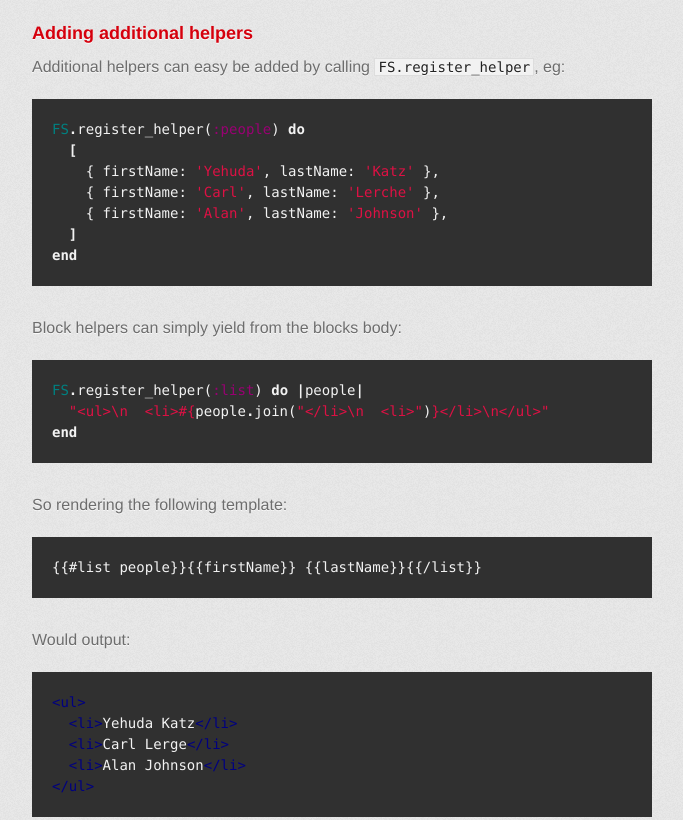
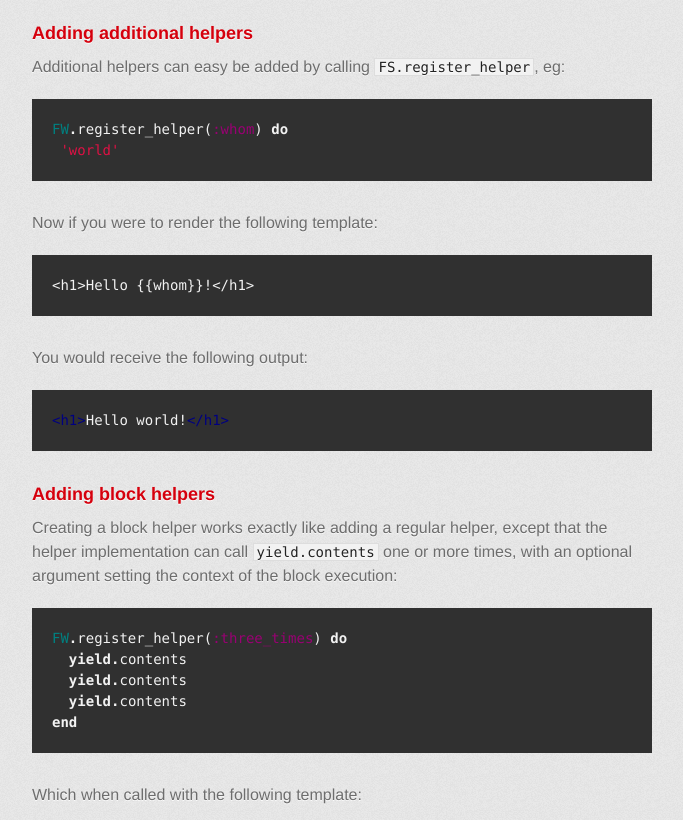
Before and after one commit to FlavourSaver/FlavourSaver, a plain HTML site: page index.html in a window 1280 px wide. Shown: the part 3080-3900 px from the top of the page, without its empty margins (298-981 px from the left). Drawn offline with Linux system fonts and the light colour scheme; a web font is replaced by a local one.

```diff
--- a/index.html
+++ b/index.html
@@ -34,10 +34,10 @@
           <h2>WAT?</h2>
 
 <p>FlavourSaver is a ruby-based implementation of the <a href="http://handlebars.js">Handlebars.js</a>
-templating language.  FlavourSaver supports Handlebars template rendering natively
-on Rails and on other frameworks (such as Sinatra) via Tilt.</p>
+templating language. FlavourSaver supports Handlebars template rendering natively on
+Rails and on other frameworks (such as Sinatra) via Tilt.</p>
 
-<p>Please use it, break it, and send issues/PR's for improvement. </p>
+<p>Please use it, break it, and send issues/PR's for improvement.</p>
 
 <h2>License</h2>
 
@@ -167,34 +167,18 @@
 
 <p>Additional helpers can easy be added by calling <code>FS.register_helper</code>, eg:</p>
 
-<div class="highlight"><pre><span class="no">FS</span><span class="o">.</span><span class="n">register_helper</span><span class="p">(</span><span class="ss">:people</span><span class="p">)</span> <span class="k">do</span>
-  <span class="o">[</span>
-    <span class="p">{</span> <span class="n">firstName</span><span class="p">:</span> <span class="s1">'Yehuda'</span><span class="p">,</span> <span class="n">lastName</span><span class="p">:</span> <span class="s1">'Katz'</span> <span class="p">},</span>
-    <span class="p">{</span> <span class="n">firstName</span><span class="p">:</span> <span class="s1">'Carl'</span><span class="p">,</span> <span class="n">lastName</span><span class="p">:</span> <span class="s1">'Lerche'</span> <span class="p">},</span>
-    <span class="p">{</span> <span class="n">firstName</span><span class="p">:</span> <span class="s1">'Alan'</span><span class="p">,</span> <span class="n">lastName</span><span class="p">:</span> <span class="s1">'Johnson'</span> <span class="p">},</span>
-  <span class="o">]</span>
-<span class="k">end</span>
+<div class="highlight"><pre><span class="no">FW</span><span class="o">.</span><span class="n">register_helper</span><span class="p">(</span><span class="ss">:whom</span><span class="p">)</span> <span class="k">do</span>
+ <span class="s1">'world'</span>
 </pre></div>
 
-<p>Block helpers can simply yield from the blocks body:</p>
+<p>Now if you were to render the following template:</p>
 
-<div class="highlight"><pre><span class="no">FS</span><span class="o">.</span><span class="n">register_helper</span><span class="p">(</span><span class="ss">:list</span><span class="p">)</span> <span class="k">do</span> <span class="o">|</span><span class="n">people</span><span class="o">|</span>
-  <span class="s2">"&lt;ul&gt;</span><span class="se">\n</span><span class="s2">  &lt;li&gt;</span><span class="si">#{</span><span class="n">people</span><span class="o">.</span><span class="n">join</span><span class="p">(</span><span class="s2">"&lt;/li&gt;</span><span class="se">\n</span><span class="s2">  &lt;li&gt;"</span><span class="p">)</span><span class="si">}</span><span class="s2">&lt;/li&gt;</span><span class="se">\n</span><span class="s2">&lt;/ul&gt;"</span>
-<span class="k">end</span>
-</pre></div>
-
-<p>So rendering the following template:</p>
-
-<pre lang="handlebars"><code>{{#list people}}{{firstName}} {{lastName}}{{/list}}
+<pre lang="handlebars"><code>&lt;h1&gt;Hello {{whom}}!&lt;/h1&gt;
 </code></pre>
 
-<p>Would output:</p>
+<p>You would receive the following output:</p>
 
-<div class="highlight"><pre><span class="nt">&lt;ul&gt;</span>
-  <span class="nt">&lt;li&gt;</span>Yehuda Katz<span class="nt">&lt;/li&gt;</span>
-  <span class="nt">&lt;li&gt;</span>Carl Lerge<span class="nt">&lt;/li&gt;</span>
-  <span class="nt">&lt;li&gt;</span>Alan Johnson<span class="nt">&lt;/li&gt;</span>
-<span class="nt">&lt;/ul&gt;</span>
+<div class="highlight"><pre><span class="nt">&lt;h1&gt;</span>Hello world!<span class="nt">&lt;/h1&gt;</span>
 </pre></div>
 
 <h3>Adding block helpers</h3>
```
Also changed, not shown: params.json (+1 -1 lines).
